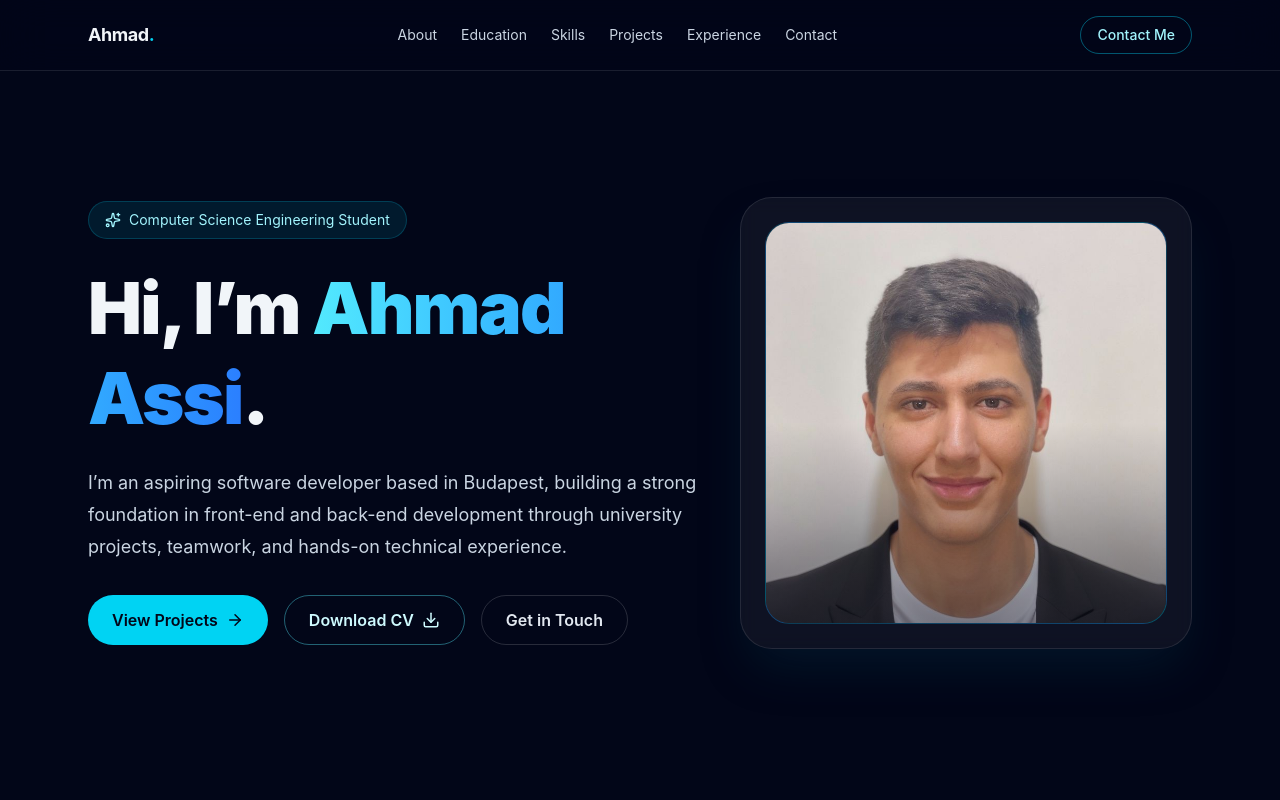
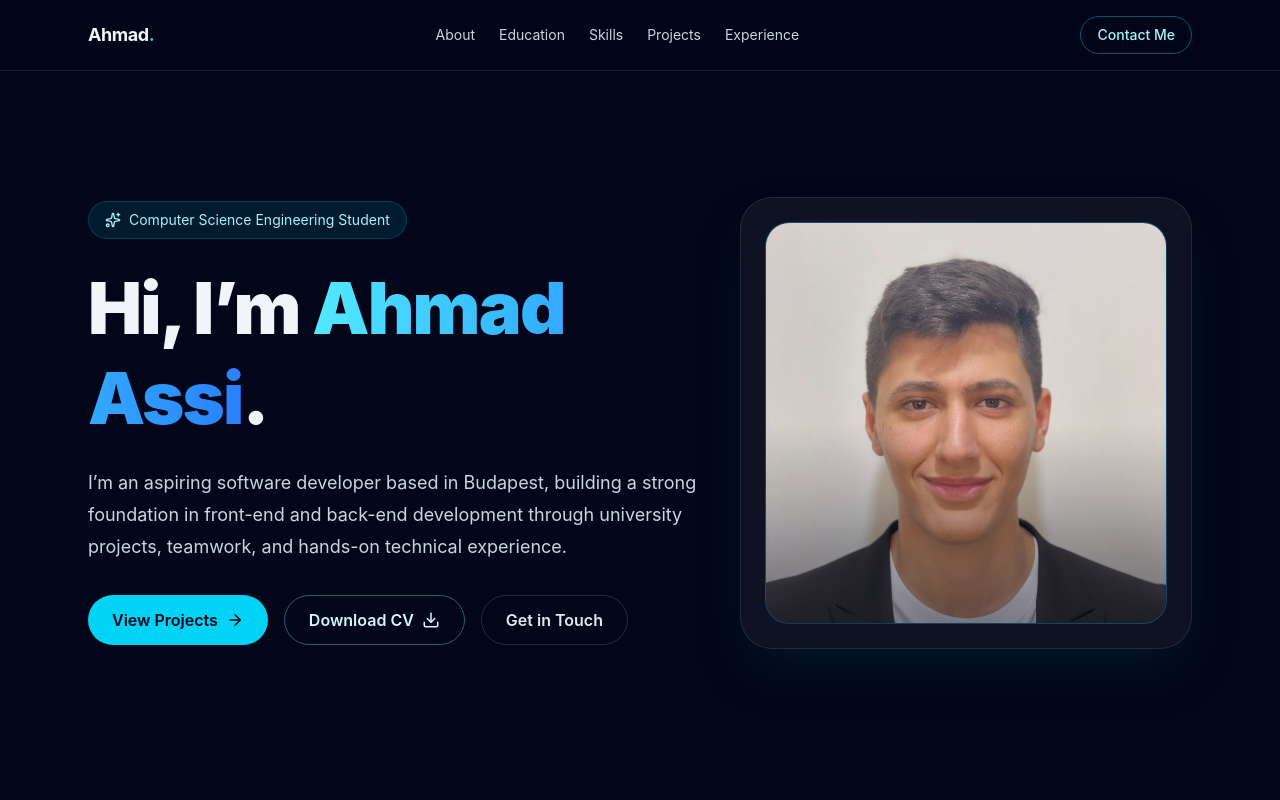
Before and after one commit to Ahmadassi04/Ahmadassi04.github.io, a React (Vite) app: page / in a window 1280 px wide. Shown: the top 800 px of the page. Built offline with nearby package versions, Linux system fonts and the light colour scheme.

Commit message:
Simplify navbar contact link

```diff
--- a/src/App.jsx
+++ b/src/App.jsx
@@ -159,7 +159,7 @@ const experience = [
   },
 ];
 
-const navItems = ["About", "Education", "Skills", "Projects", "Experience", "Contact"];
+const navItems = ["About", "Education", "Skills", "Projects", "Experience"];
 const WEB3FORMS_ENDPOINT = "https://api.web3forms.com/submit";
 const WEB3FORMS_ACCESS_KEY = "e8b31f8f-371a-431b-a04e-96f396a3062f";
 
```
